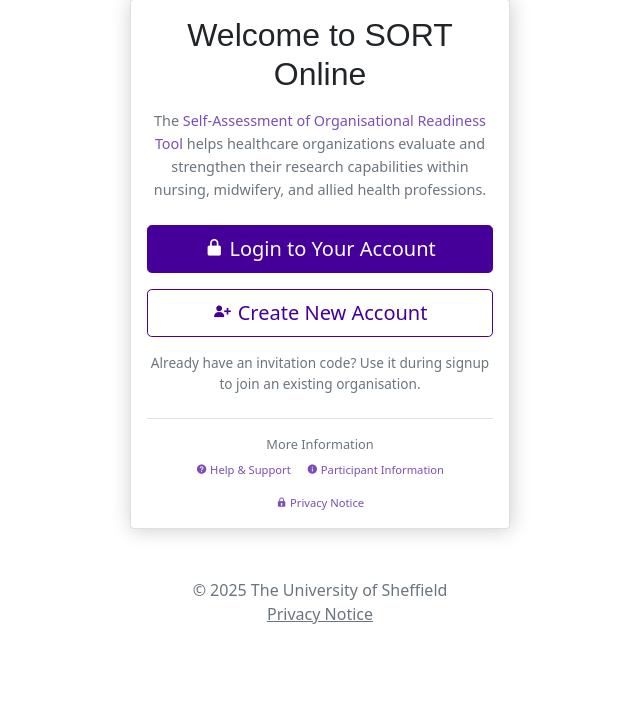
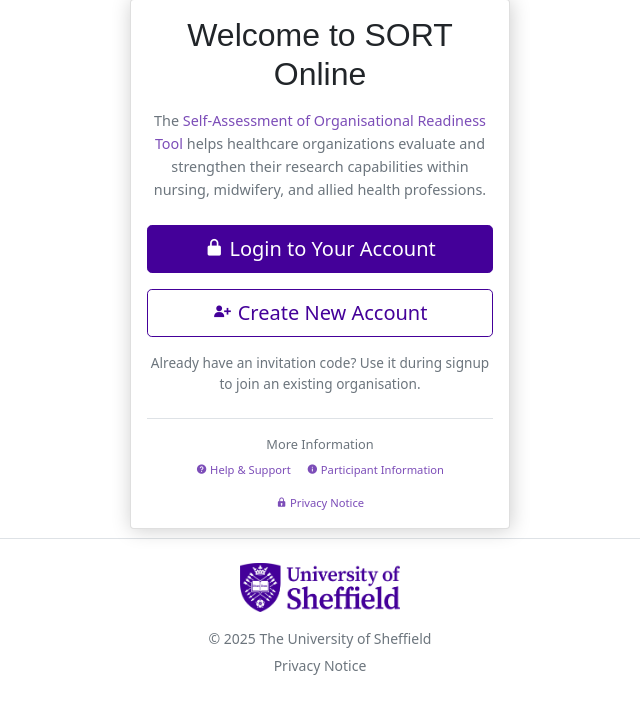
Before and after one commit to RSE-Sheffield/SORT, a Django app: template home/templates/home/landing.html in a window 1280 px wide. Shown: the part 182-883 px from the top of the page, without its empty margins (320-960 px from the left). Before the commit the page ends 806 px from the top, so only its background shows below. Run offline with Django 5.2, Linux system fonts and the light colour scheme; the template is opened without the code that fills it, so the values that code supplies are empty; parts of the project's set-up code (start-up, migrations or seed data) failed here and were passed over; some libraries are stand-ins or nearby versions.

Commit message:
feat: add University of Sheffield logo to header and footer (#567)
Co-authored-by: Claude Sonnet 4.6 <noreply@anthropic.com>

```diff
--- a/static/templates/footer.html
+++ b/static/templates/footer.html
@@ -1,7 +1,9 @@
-<footer style="text-align: center; position: relative; width: 100%; z-index: 1000; margin-top: 40px;">
-    <div class="text-muted">
-        <span>&copy; 2025 The University of Sheffield</span>
-        <br />
-        <a href="{% url 'privacy' %}" class="text-muted">Privacy Notice</a>
+{% load static %}
+
+<footer class="footer border-top py-4 mt-auto">
+    <div class="container text-center">
+        <img src="{% static 'images/UOSLogo_Primary_Violet_RGB.png' %}" alt="University of Sheffield" width="160" class="d-block mx-auto mb-3" />
+        <p class="text-muted small mb-1">&copy; 2025 The University of Sheffield</p>
+        <p class="mb-0"><a href="{% url 'privacy' %}" class="text-muted small">Privacy Notice</a></p>
     </div>
 </footer>
```
Also changed, not shown: static/templates/header.html (+6 -1 lines), static/images/UOSLogo_Primary_Violet_RGB.png (added).
